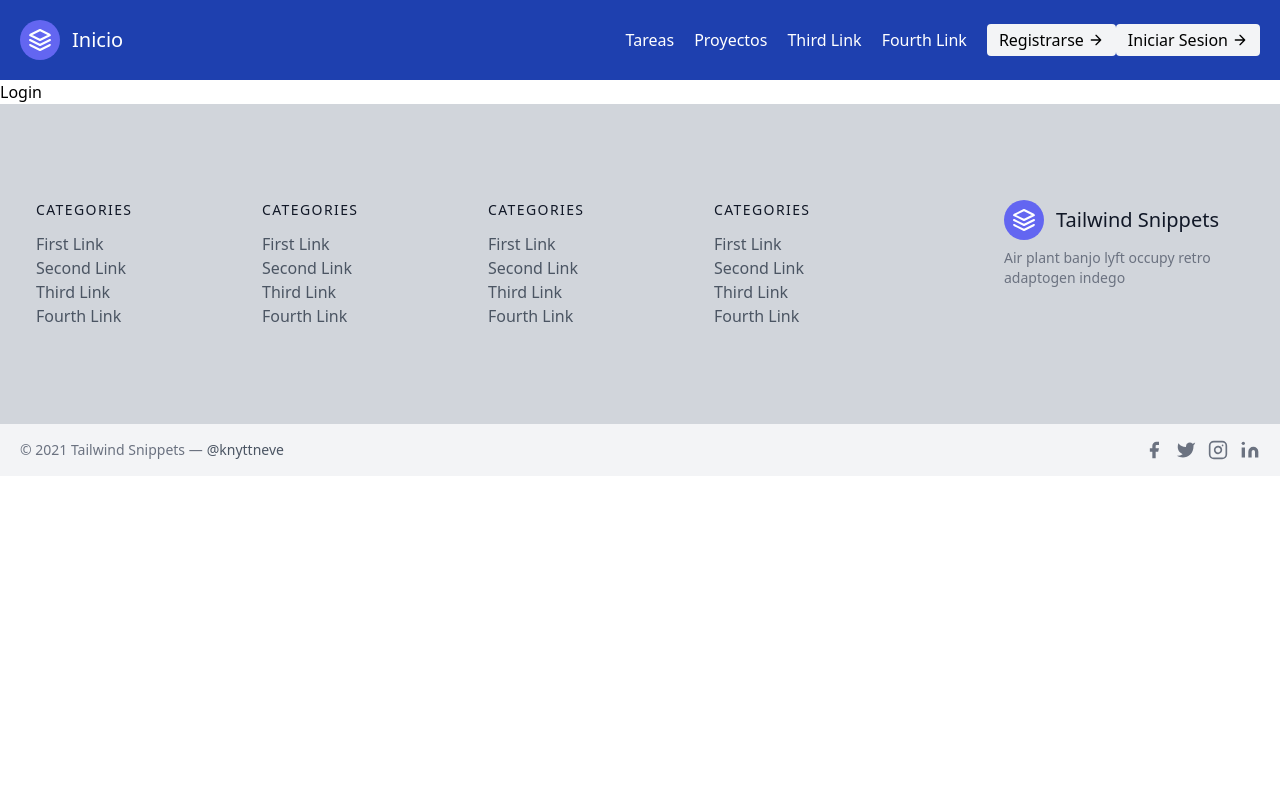
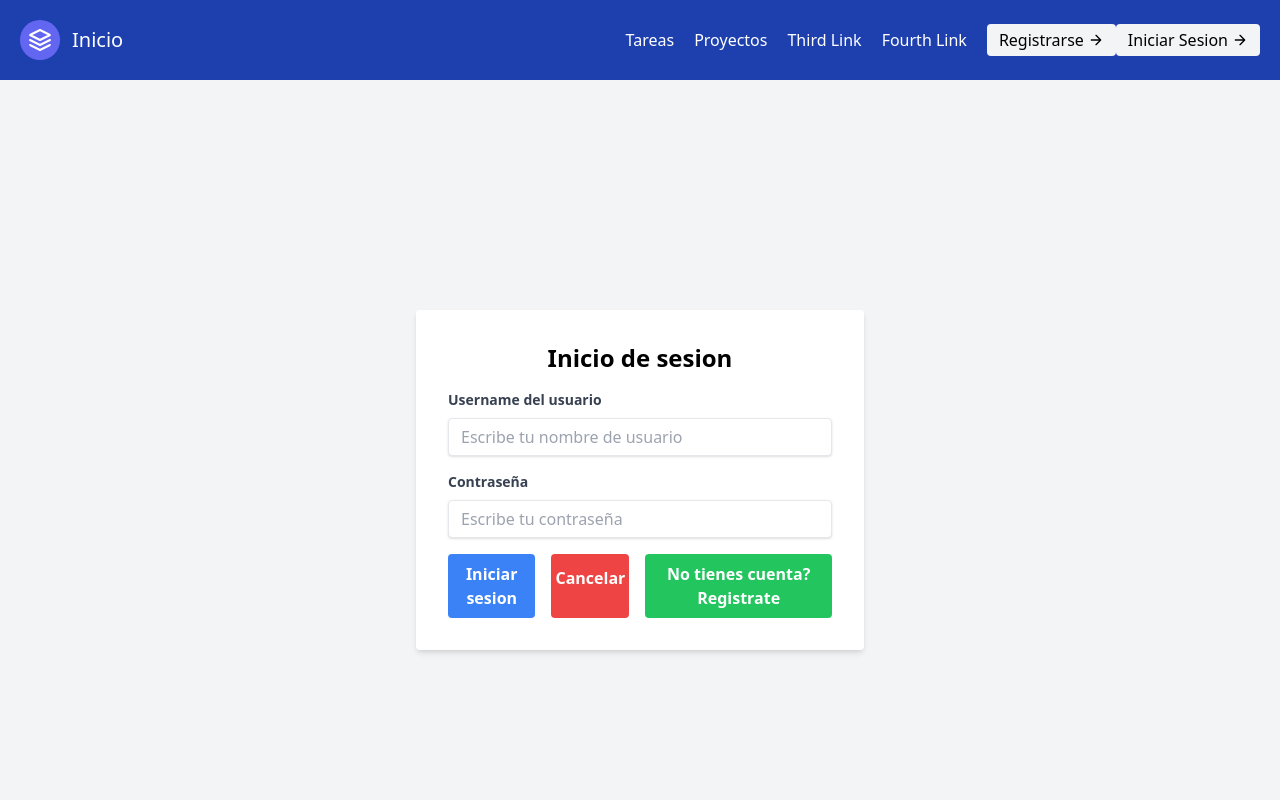
Before and after one commit to rubsuadav/DRF_REACT_EXAMPLE, a React (Vite) app in the folder frontend/: page /login in a window 1280 px wide. Shown: the top 800 px of the page. Built offline with nearby package versions, Linux system fonts and the light colour scheme.

Commit message:
Fix validation errors and update permissions in views.py

```diff
--- a/frontend/src/context/authContext.jsx
+++ b/frontend/src/context/authContext.jsx
@@ -41,8 +41,8 @@ export function AuthContextProvider({ children }) {
   }, []);
 
   const logout = useCallback(function () {
-    localStorage.removeItem("access_token", token_access);
-    localStorage.removeItem("refresh_token", token_refresh);
+    localStorage.removeItem("access_token");
+    localStorage.removeItem("refresh_token");
     //localStorage.removeItem("role", role); /*en el caso de que aplique la lógica de los roles en el context*/
     //setRole({ isAdmin: false, isCaptain: false, isSupervisor: false }); /*en el caso de que aplique la lógica de los roles en el context*/
     setIsAuthenticated(false);
--- a/frontend/src/pages/auth/Login.jsx
+++ b/frontend/src/pages/auth/Login.jsx
@@ -1,7 +1,136 @@
-import React from 'react'
+import React, { useState } from "react";
+import { Link, useNavigate } from "react-router-dom";
+
+// Local imports
+import { useAuthContext } from "../../context/authContext";
 
 export default function Login() {
+  //1) importamos Contexto de autenticacion
+  const { login } = useAuthContext();
+
+  // para redireccionar al usuario ///
+  let navigate = useNavigate();
+
+  //2) creamos el estado del formulario
+  const [form, setForm] = useState({
+    username: "",
+    password: "",
+  });
+
+  //3) declaramos el estado de los errores del backend
+  const [errors, setErrors] = useState({});
+
+  //4) instaciamos los atrib del formulario
+  const { username, password } = form;
+
+  //5) crear la funcion que se encargara en cambiar el estado del formualario
+  function onInputChange(e) {
+    setForm({ ...form, [e.target.name]: e.target.value });
+
+    //limpiamos los errores
+    setErrors({});
+  }
+
+  //6) crear la funcion que llamara al endpoint del login
+  async function handleSubmit(e) {
+    e.preventDefault();
+    const response = await fetch("http://127.0.0.1:8000/auth/jwt/create/", {
+      method: "POST",
+      headers: {
+        "Content-Type": "application/json",
+      },
+      body: JSON.stringify(form),
+    });
+    const data = await response.json();
+    switch (response.status) {
+      case 200:
+        login(data.access, data.refresh);
+        navigate("/");
+        break;
+      case 401:
+        setErrors(data);
+        break;
+      case 400:
+        setErrors(data);
+        break;
+      default:
+        break;
+    }
+  }
+
   return (
-    <div>Login</div>
-  )
+    <div className="flex flex-col items-center justify-center min-h-screen bg-gray-100">
+      <div className="w-full max-w-md p-8 m-4 bg-white rounded shadow-md">
+        <h2 className="text-2xl font-bold text-center mb-4">
+          Inicio de sesion
+        </h2>
+        <form onSubmit={(e) => handleSubmit(e)}>
+          {/* llamada a la funcion que se encargara de hacer el login a la API*/}
+          <div className="mb-4">
+            <label
+              htmlFor="Nombre de usuario"
+              className="block mb-2 text-sm font-bold text-gray-700"
+            >
+              Username del usuario
+            </label>
+            <input
+              type="text"
+              className="w-full px-3 py-2 leading-tight text-gray-700 border rounded shadow appearance-none focus:outline-none focus:shadow-outline"
+              placeholder="Escribe tu nombre de usuario"
+              name="username" // nombre del atributo de la entidad del backend
+              value={username} // valor del atributo de la entidad del backend
+              onChange={(e) => onInputChange(e)} // llamada a la funcion que se encargara de actualizar el estado de la entidad
+            />
+            {/* validacion del campo del formulario */}
+            {errors.username && (
+              <p className="text-red-500 text-xs italic">{errors.username}</p>
+            )}
+          </div>
+          <div className="mb-4">
+            <label
+              htmlFor="Contraseña"
+              className="block mb-2 text-sm font-bold text-gray-700"
+            >
+              Contraseña
+            </label>
+            <input
+              type="password"
+              className="w-full px-3 py-2 leading-tight text-gray-700 border rounded shadow appearance-none focus:outline-none focus:shadow-outline"
+              placeholder="Escribe tu contraseña"
+              name="password" // nombre del atributo de la entidad del backend
+              value={password} // valor del atributo de la entidad del backend
+              onChange={(e) => onInputChange(e)} // llamada a la funcion que se encargara de actualizar el estado de la entidad
+            />
+            {errors.password && (
+              <p className="text-red-500 text-xs italic">{errors.password}</p>
+            )}
+          </div>
+          <div className="flex space-x-4">
+            <button
+              type="submit"
+              className="w-auto px-2 py-2 font-bold text-white bg-blue-500 rounded hover:bg-blue-700 focus:outline-none focus:shadow-outline"
+            >
+              Iniciar sesion
+            </button>
+            <Link
+              className="w-auto px-1 py-3 font-bold text-white bg-red-500 rounded hover:bg-red-700 focus:outline-none focus:shadow-outline"
+              to="/"
+            >
+              Cancelar
+            </Link>
+            <Link
+              className="w-auto px-4 py-2 font-bold text-white bg-green-500 rounded hover:bg-green-700 focus:outline-none focus:shadow-outline text-center"
+              to="/register"
+            >
+              No tienes cuenta? Registrate
+            </Link>
+          </div>
+          {/* MOSTRAMOS LOS ERRORES DEL ERROR 401 DE CREDENCIALES INCORRECTAS */}
+          {errors.detail && (
+            <p className="text-red-500 text-base italic">{errors.detail}</p>
+          )}
+        </form>
+      </div>
+    </div>
+  );
 }
--- a/frontend/src/pages/auth/Register.jsx
+++ b/frontend/src/pages/auth/Register.jsx
@@ -32,6 +32,16 @@ export default function Register() {
   //5) creamos la funcion que se encargara de enviar los datos del form
   async function handleSubmit(e) {
     e.preventDefault();
+
+    // 8) invocar a la funcion de validación
+    const errors = validateForm();
+
+    //9) comprobamos si el tamaño del JSON de los errores es >0 para actualizar el estado de los errores (==> existen errores)
+    if (Object.keys(errors).length > 0) {
+      setErrors(errors);
+      return;
+    }
+
     const response = await fetch("http://127.0.0.1:8000/auth/users/", {
       method: "POST",
       headers: {
@@ -47,6 +57,42 @@ export default function Register() {
       return;
     }
     navigate("/login");
+  }
+
+  //7) crear una funcion auxiliar que valide las validaciones extras que no se validan desde el backend
+  function validateForm() {
+    let errors = {};
+    // RN-1: first_name campo obligatorio
+    if (!form.first_name) {
+      errors.first_name = "El nombre debe de ser obligatorio";
+      // RN-2 first_name mas de 3 caracteres
+    } else if (form.first_name.length <= 3) {
+      errors.first_name = "El nombre debe de tener mas de 3 caracteres";
+    }
+
+    // RN-3: last_name campo obligatorio
+    if (!form.last_name) {
+      errors.last_name = "El apellido debe de ser obligatorio";
+      // RN-4 last_name mas de 3 caracteres
+    } else if (form.last_name.length <= 3) {
+      errors.last_name = "El apellido debe de tener mas de 3 caracteres";
+    }
+
+    //RN-5 email no nulo y q sea de gmail, hotmail, outlook
+    if (!form.email) {
+      errors.email = "El email debe de ser obligatorio";
+    } else if (
+      !/^\w+([.-]?\w+)*@(gmail|hotmail|outlook)\.com$/.test(form.email)
+    ) {
+      errors.email = "El email debe de ser de gmail, hotmail o outlook";
+    }
+
+    //RN-6 contraseñas igual (password = password2)
+    if (form.password !== form.password2) {
+      errors.password2 = "Las contraseñas deben coincidir";
+    }
+
+    return errors;
   }
 
   return (
@@ -73,6 +119,9 @@ export default function Register() {
               onChange={(e) => onInputChange(e)} // llamada a la funcion que se encargara de actualizar el estado de la entidad
             />
             {/* validacion del campo del formulario */}
+            {errors.first_name && (
+              <p className="text-red-500 text-xs italic">{errors.first_name}</p>
+            )}
           </div>
           <div className="mb-4">
             <label
@@ -89,6 +138,9 @@ export default function Register() {
               value={last_name} // valor del atributo de la entidad del backend
               onChange={(e) => onInputChange(e)} // llamada a la funcion que se encargara de actualizar el estado de la entidad
             />
+            {errors.last_name && (
+              <p className="text-red-500 text-xs italic">{errors.last_name}</p>
+            )}
           </div>
           <div className="mb-4">
             <label
@@ -143,6 +195,9 @@ export default function Register() {
               value={password2} // valor del atributo de la entidad del backend
               onChange={(e) => onInputChange(e)} // llamada a la funcion que se encargara de actualizar el estado de la entidad
             />
+            {errors.password2 && (
+              <p className="text-red-500 text-xs italic">{errors.password2}</p>
+            )}
           </div>
           <div className="mb-4">
             <label
```
Also changed, not shown: 2 other files (tests, documents, lock files or other folders).
